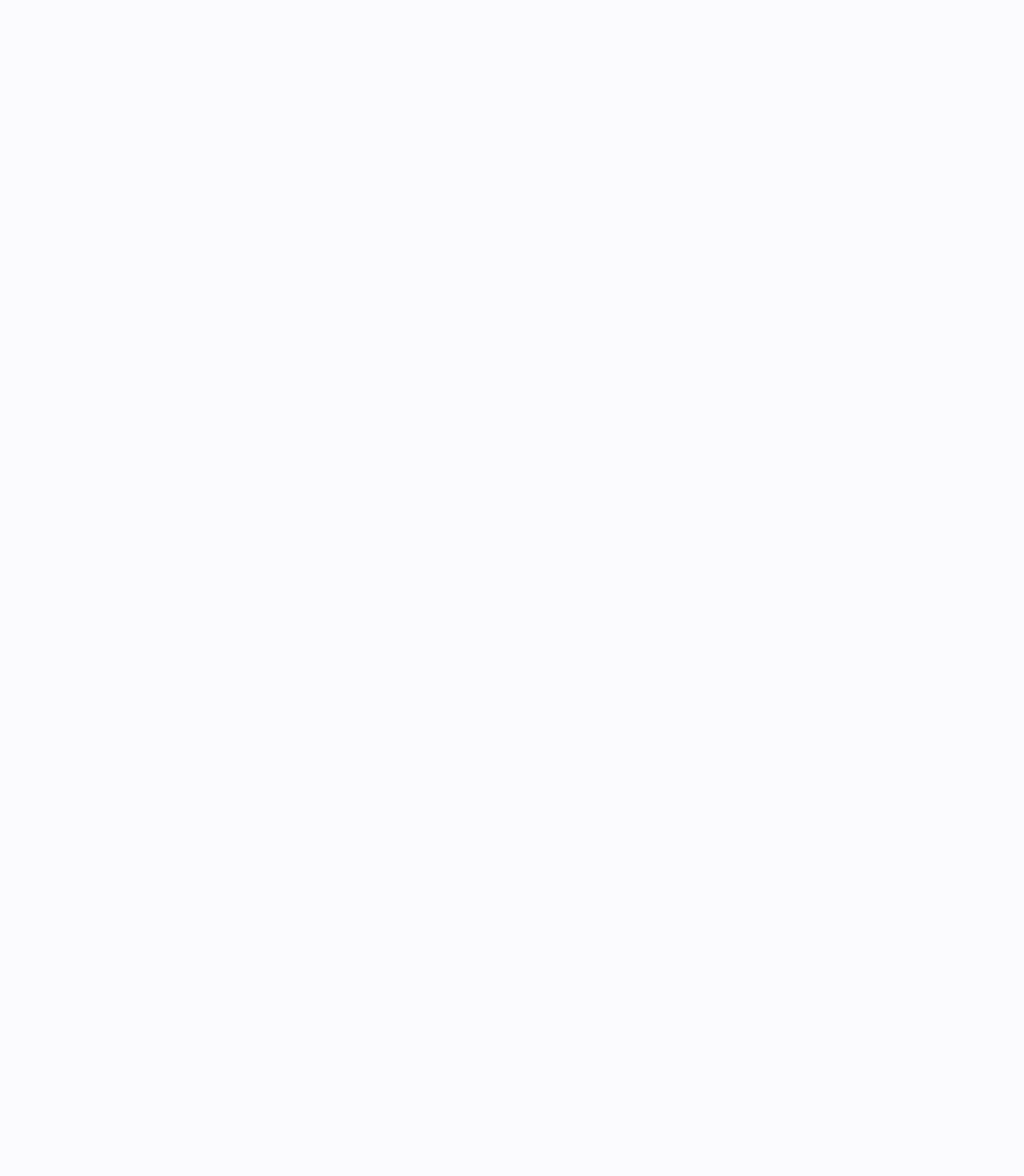
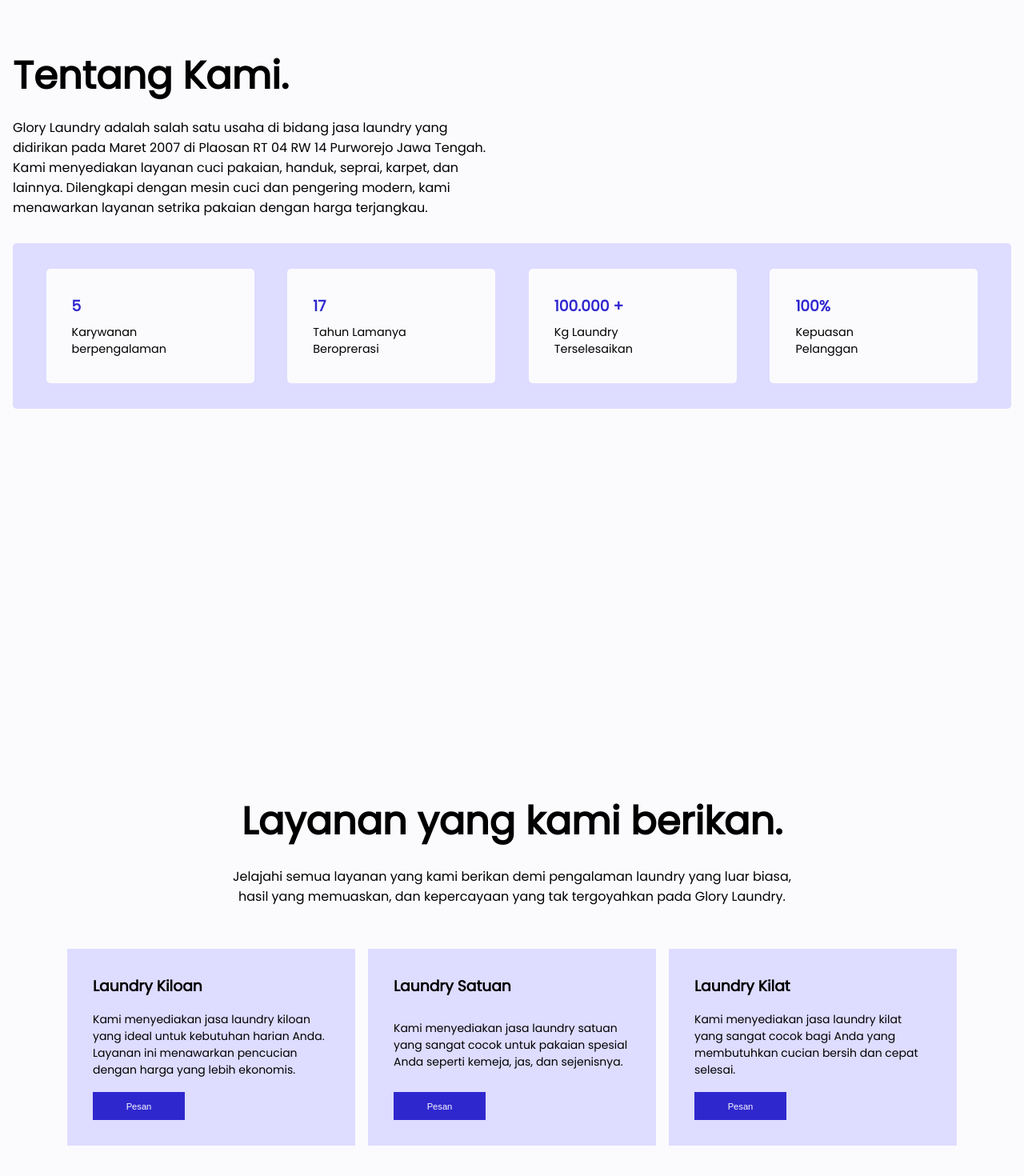
Before and after one commit to frontendaji/glorylaundry-nextjs, a Next.js app: page / in a window 1280 px wide. Shown: the part 1036-2506 px from the top of the page at 80% size. Before the commit the page ends 848 px from the top, so only its background shows below. Built offline with nearby package versions, Linux system fonts and the light colour scheme.

Commit message:
add content

```diff
--- a/package.json
+++ b/package.json
@@ -9,9 +9,10 @@
     "lint": "next lint"
   },
   "dependencies": {
+    "next": "14.2.3",
     "react": "^18",
     "react-dom": "^18",
-    "next": "14.2.3"
+    "swiper": "^11.1.4"
   },
   "devDependencies": {
     "eslint": "^8",
--- a/src/components/hero/Hero.module.css
+++ b/src/components/hero/Hero.module.css
@@ -5,7 +5,7 @@
 
 
 .hero{
-    padding: 14rem 1rem;
+    padding: 15rem 1rem;
     display: flex;
     justify-content: space-between;
 }
@@ -121,8 +121,6 @@
 @media screen and (min-width:1024px) and (max-width:1200px){
 
     .hero{
-        flex-direction: column-reverse;
-        justify-content: center;
         align-items: center;
         padding: 5rem 2rem;
         gap: 5rem;
--- a/src/components/layanan/Layanan.module.css
+++ b/src/components/layanan/Layanan.module.css
@@ -0,0 +1,96 @@
+.layananSection{
+    display: flex;
+    justify-content: center;
+    align-items: center;
+    flex-direction: column;
+    padding: 15rem 1rem;
+}
+
+.layananText{
+    max-width: 700px;
+    text-align: center;
+    margin-bottom: 20px;
+    display: flex;
+    flex-direction: column;
+    gap: 20px;
+}
+
+.layananText h1{
+    font-size: 3em;
+}
+
+.cardLayanan{
+    display: flex;
+    flex-wrap: wrap;
+    justify-content: space-evenly;
+    gap: 1rem;
+}
+
+.card{
+    max-width: 360px;
+    height: 246px;
+    padding: 2rem;
+    background-color: var(--primary-color);
+    display: flex;
+    gap: 1rem;
+    flex-direction: column;
+    justify-content: space-between;
+    margin-top: 3%;
+}
+
+.card p {
+    font-size: 14px;
+}
+
+.card button{
+    width: 115px;
+    height: 35px;
+    background-color: var(--accent-color);
+    border: none;
+    color: var(--background-color);
+    font-size: 0.7em;
+}
+
+@media screen and (max-width:576px){
+
+    .layananSection{
+        padding: 5rem 1rem;
+    }
+
+    .layananText > h1{
+        font-size: 1.7em;
+    }
+
+    .layananText > p{
+        font-size: 0.8em;
+    }
+
+
+}
+
+@media screen and (min-width:576px) and (max-width:786px){
+
+    .layananSection{
+        padding: 5rem 1.5rem;
+    }
+
+
+}
+
+@media screen and (min-width:786px) and (max-width:1024px){
+
+    .layananSection{
+        padding: 5rem 2rem;
+    }
+
+
+}
+
+@media screen and (min-width:1024px) and (max-width:1200px){
+
+    .layananSection{
+        padding: 5rem 2rem;
+    }
+
+
+}
--- a/src/components/layanan/LayananSection.js
+++ b/src/components/layanan/LayananSection.js
@@ -2,8 +2,34 @@
 
 export default function LayananSection() {
     return(
-        <>
-            <h1>Layanan Component</h1>
-        </>
+        <section className={Styles.layananSection}>
+            <div className={Styles.layananText}>
+                <h1>Layanan yang kami berikan.</h1>
+                <p>Jelajahi semua layanan yang kami berikan demi pengalaman laundry yang luar biasa, hasil yang memuaskan, dan kepercayaan yang tak tergoyahkan pada Glory Laundry.</p>
+            </div>
+            <div className={Styles.cardLayanan}>
+                <div className={Styles.card}>
+                    <h3>Laundry Kiloan</h3>
+                    <p>Kami menyediakan jasa laundry kiloan yang ideal untuk kebutuhan harian Anda. Layanan ini menawarkan pencucian dengan harga yang lebih ekonomis.</p>
+                    <button>
+                        Pesan
+                    </button>
+                </div>
+                <div className={Styles.card}>
+                    <h3>Laundry Satuan</h3>
+                    <p>Kami menyediakan jasa laundry satuan yang sangat cocok untuk pakaian spesial Anda seperti kemeja, jas, dan sejenisnya.</p>
+                    <button>
+                        Pesan
+                    </button>
+                </div>
+                <div className={Styles.card}>
+                    <h3>Laundry Kilat</h3>
+                    <p>Kami menyediakan jasa laundry kilat yang sangat cocok bagi Anda yang membutuhkan cucian bersih dan cepat selesai.</p>
+                    <button>
+                        Pesan
+                    </button>
+                </div>
+            </div>
+        </section>
     )
 }
--- a/src/components/navigation/Navigation.module.css
+++ b/src/components/navigation/Navigation.module.css
@@ -2,7 +2,6 @@
     display: flex;
     align-items: center;
     justify-content: space-between;
-    position: relative;
     padding: 1rem;
 }
 
--- a/src/components/tentang/Tentang.module.css
+++ b/src/components/tentang/Tentang.module.css
@@ -0,0 +1,94 @@
+.tentangSection{
+    padding: 15rem 1rem;
+    display: flex;
+    flex-direction: column;
+    gap: 2rem;
+}
+
+.tentangText{
+    max-width: 600px;
+}
+
+.tentangText > h1{
+    font-size: 3em;
+    margin-bottom: 1rem;
+}
+
+.cardSection{
+    background-color: var(--primary-color);
+    padding: 2rem;
+    display: flex;
+    justify-content: space-evenly;
+    gap: 2rem;
+    flex-wrap: wrap;
+    border-radius: 5px;
+    width: 100%;
+}
+
+.card{
+    width: 260px;
+    max-width: 260px;
+    background-color: var(--background-color);
+    padding: 2rem;
+    display: flex;
+    flex-direction: column;
+    gap: 0.5rem;
+    border-radius: 5px;
+}
+
+.card h3{
+    color: var(--accent-color);
+}
+
+.card p{
+    font-size: 0.9em;
+    max-width: 8rem;
+}
+
+@media screen and (max-width:576px){
+
+    .tentangSection{
+        padding: 5rem 1rem;
+    }
+
+    .tentangText > h1{
+        font-size: 1.7em;
+    }
+
+    .tentangText > p{
+        font-size: 0.8em;
+    }
+
+    .card p{
+        font-size: 0.8em;
+        max-width: 8rem;
+    }
+
+}
+
+@media screen and (min-width:576px) and (max-width:786px){
+
+    .tentangSection{
+        padding: 5rem 1.5rem;
+    }
+
+
+}
+
+@media screen and (min-width:786px) and (max-width:1024px){
+
+    .tentangSection{
+        padding: 5rem 2rem;
+    }
+
+
+}
+
+@media screen and (min-width:1024px) and (max-width:1200px){
+
+    .tentangSection{
+        padding: 5rem 2rem;
+    }
+
+
+}
--- a/src/components/tentang/TentangSection.js
+++ b/src/components/tentang/TentangSection.js
@@ -2,8 +2,29 @@
 
 export default function TentangSection() {
     return(
-        <>
-            <h1>Tentang Component</h1>
-        </>
+        <section className={Styles.tentangSection}>
+            <div className={Styles.tentangText}>
+                <h1>Tentang Kami.</h1>
+                <p>Glory Laundry adalah salah satu usaha di bidang jasa laundry yang didirikan pada Maret 2007 di Plaosan RT 04 RW 14 Purworejo Jawa Tengah. Kami menyediakan layanan cuci pakaian, handuk, seprai, karpet, dan lainnya. Dilengkapi dengan mesin cuci dan pengering modern, kami menawarkan layanan setrika pakaian dengan harga terjangkau.</p>
+            </div>
+            <div className={Styles.cardSection}>
+                <div className={Styles.card}>
+                    <h3>5</h3>
+                    <p>Karywanan berpengalaman</p>
+                </div>
+                <div className={Styles.card}>
+                    <h3>17</h3>
+                    <p>Tahun Lamanya Beroprerasi</p>
+                </div>
+                <div className={Styles.card}>
+                    <h3>100.000 +</h3>
+                    <p>Kg Laundry Terselesaikan</p>
+                </div>
+                <div className={Styles.card}>
+                    <h3>100%</h3>
+                    <p>Kepuasan Pelanggan</p>
+                </div>
+            </div>
+        </section>
     )
 }
--- a/src/components/testimoni/Testimoni.module.css
+++ b/src/components/testimoni/Testimoni.module.css
@@ -0,0 +1,80 @@
+.testimoniSection{
+    padding: 15rem 1rem;
+}
+
+.testimoniText{
+    text-align: center;
+    margin-bottom: 20px;
+    display: flex;
+    flex-direction: column;
+    justify-content: center;
+    align-items: center;
+    gap: 20px;
+    margin-bottom: 2rem;
+}
+
+.testimoniText h1{
+    font-size: 3em;
+}
+
+.testimoniText p{
+    max-width: 750px;
+}
+
+.card{
+    background-color: var(--primary-color);
+    padding: 2rem 4rem;
+    display: flex;
+    gap: 1rem;
+    flex-direction: column;
+}
+
+.Swiper{
+    display: flex;
+    flex-wrap: wrap;
+}
+
+
+@media screen and (max-width:576px){
+
+    .testimoniSection{
+        padding: 5rem 1rem;
+    }
+
+    .testimoniText > h1{
+        font-size: 1.7em;
+    }
+
+    .testimoniText > p{
+        font-size: 0.8em;
+    }
+
+
+}
+
+@media screen and (min-width:576px) and (max-width:786px){
+
+    .testimoniSection{
+        padding: 5rem 1.5rem;
+    }
+
+
+}
+
+@media screen and (min-width:786px) and (max-width:1024px){
+
+    .testimoniSection{
+        padding: 5rem 2rem;
+    }
+
+
+}
+
+@media screen and (min-width:1024px) and (max-width:1200px){
+
+    .testimoniSection{
+        padding: 5rem 2rem;
+    }
+
+
+}
--- a/src/components/testimoni/TestimoniSection.js
+++ b/src/components/testimoni/TestimoniSection.js
@@ -1,9 +1,48 @@
 import Styles from "../testimoni/Testimoni.module.css";
+import { Swiper, SwiperSlide } from 'swiper/react';
+
+// Import Swiper styles
+import 'swiper/css';
 
 export default function TestimoniSection() {
     return(
-        <>
-            <h1>Testimoni Component</h1>
-        </>
+        <section className={Styles.testimoniSection}>
+            <div className={Styles.testimoniText}>
+                <h1>Apa kata orang terhadap kami?</h1>
+                <p>Kami bangga dengan pelayanan dan kualitas yang kami berikan kepada pelanggan kami. Berikut adalah beberapa testimoni dari pelanggan setia kami di Purworejo, Jawa Tengah, yang telah merasakan langsung keunggulan layanan laundry kiloan, laundry kilat, dan laundry satuan dari Glory Laundry.</p>
+            </div>
+            <Swiper
+                spaceBetween={50}
+                slidesPerView={3}
+                onSlideChange={() => console.log('slide change')}
+                onSwiper={(swiper) => console.log(swiper)}
+                >
+                <SwiperSlide>
+                    <div className={Styles.card}>
+                        <p>"Layanan laundry kiloan di Glory Laundry sangat memuaskan. Pakaian saya selalu bersih dan wangi. Pelayanan yang cepat dan ramah membuat saya menjadi pelanggan setia."</p>
+                        <h3>– Siti Rahmawati</h3>
+                    </div>
+                </SwiperSlide>
+                <SwiperSlide>
+                    <div className={Styles.card}>
+                        <p>"Saya sering menggunakan layanan laundry kilat di Glory Laundry ketika saya butuh pakaian bersih dalam waktu singkat. Mereka selalu tepat waktu dan hasilnya sangat memuaskan."</p>
+                        <h3>– Andi Wijaya</h3>
+                    </div>
+                </SwiperSlide>
+                <SwiperSlide>
+                    <div className={Styles.card}>
+                        <p>""Glory Laundry menawarkan layanan yang sangat berkualitas. Saya suka dengan laundry satuan mereka karena perhatian ekstra yang diberikan pada setiap pakaian. Hasilnya selalu rapi dan wangi."</p>
+                        <h3>– Budi Santoso</h3>
+                    </div>
+                </SwiperSlide>
+                <SwiperSlide>
+                    <div className={Styles.card}>
+                        <p>"Layanan laundry kiloan di Glory Laundry sangat memuaskan. Pakaian saya selalu bersih dan wangi. Pelayanan yang cepat dan ramah membuat saya menjadi pelanggan setia."</p>
+                        <h3>– Siti Rahmawati</h3>
+                    </div>
+                </SwiperSlide>
+                ...
+            </Swiper>
+        </section>
     )
 }
--- a/src/pages/index.js
+++ b/src/pages/index.js
@@ -1,11 +1,16 @@
 import Hero from "@/components/hero/Hero";
-import Navigation from "@/components/navigation/Navigation";
+import LayananSection from "@/components/layanan/LayananSection";
+import TentangSection from "@/components/tentang/TentangSection";
+import TestimoniSection from "@/components/testimoni/TestimoniSection";
 
 export default function Home() {
   return(
     <div className="container">
       <main>
         <Hero/>
+        <TentangSection/>
+        <LayananSection/>
+        <TestimoniSection/>
       </main>
     </div>
   );
```
Also changed, not shown: 1 other file (tests, documents, lock files or other folders).
